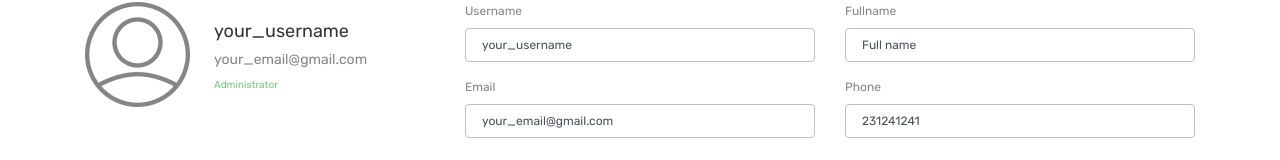
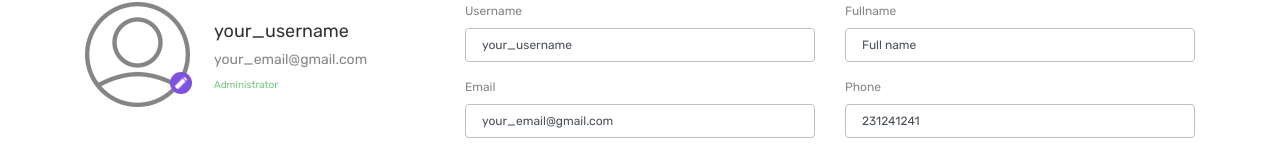
Before and after one commit to ramadhanriandi/bantosan-frontend, a Vue app: page /profile in a window 1280 px wide. Shown: the part 187-347 px from the top of the page. Built offline with nearby package versions, Linux system fonts and the light colour scheme.

Commit message:
handle edit avatar button

```diff
--- a/src/views/UserDetail.vue
+++ b/src/views/UserDetail.vue
@@ -26,6 +26,10 @@
           class="mr-4 user-detail-avatar"
           :src="require(`@/assets/img/${user.avatar ? user.avatar : 'big-avatar.png'}`)"
         />
+        <label for="user-avatar" v-if="getUrl === 'profile'">
+          <img class="user-profile-avatar-edit p-1" src="@/assets/img/edit-avatar.png" />
+          <input type="file" class="user-profile-avatar-edit-button" id="user-avatar" />
+        </label>
         <div>
           <div class="user-detail-username mt-3 mb-1">{{ user.username }}</div>
           <div class="user-detail-email mb-2">{{ user.email }}</div>
@@ -162,4 +166,21 @@ export default {
 .user-detail-username {
   font-size: 18px;
 }
+
+.user-profile-avatar-edit, .user-detail-avatar-edit:hover {
+  background: $PURPLE;
+  border-radius: 100px;
+  cursor: pointer;
+}
+
+.user-profile-avatar-edit, .user-profile-avatar-edit-button {
+  height: 22px;
+  position: absolute;
+  top: 70px;
+  left: 100px;
+}
+
+.user-profile-avatar-edit-button {
+  display: none;
+}
 </style>
```
Also changed, not shown: src/assets/img/edit-avatar.png (added).
